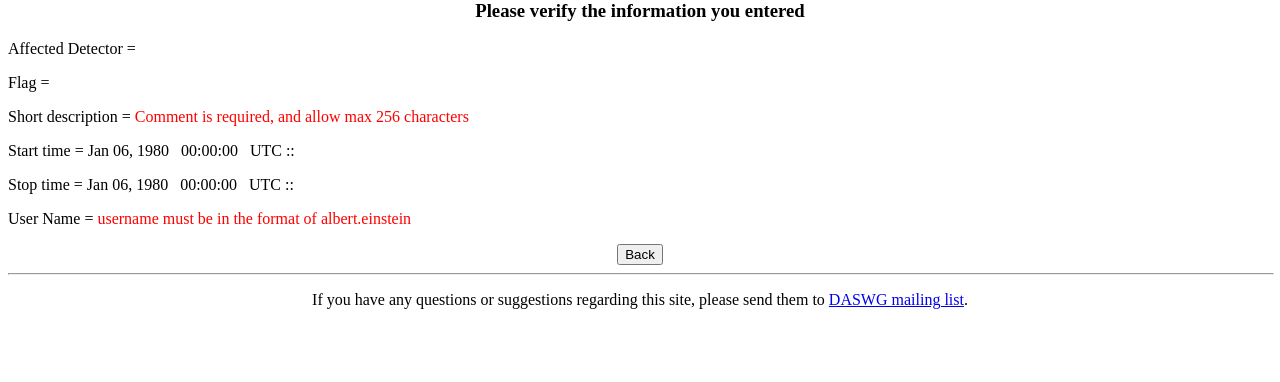
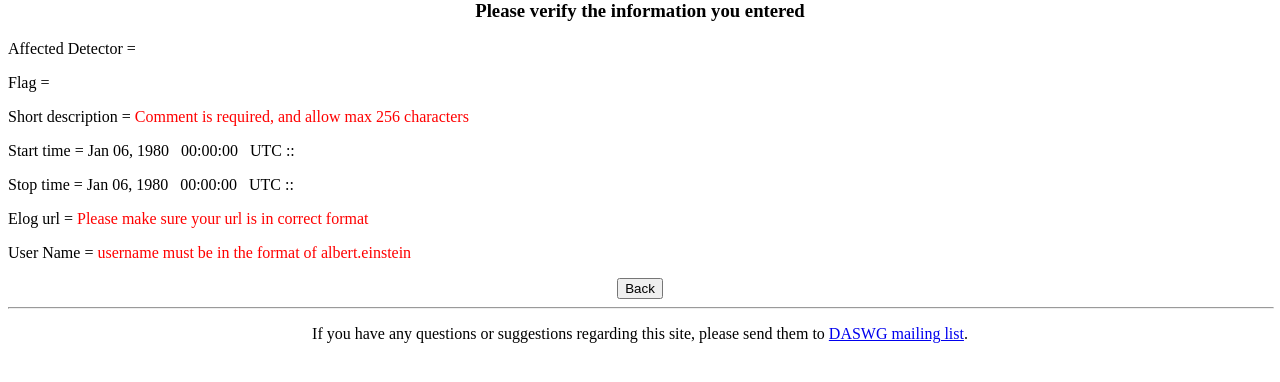
Before and after one commit to gwastro/pycbc-glue, a PHP site: page /flagcheck.php in a window 1280 px wide. Shown: the part 122-504 px from the top of the page. Run offline with PHP 8.4, Linux system fonts and the light colour scheme; data that the repository does not hold is empty.

Commit message:
fix condition check

```diff
--- a/src/php/flagcheck.php
+++ b/src/php/flagcheck.php
@@ -121,13 +121,12 @@ $error = 0;
 
    // validate elog url
     $url = $_POST['url'];
-    if(strpos($url,'http')!=0)
+    if(strpos($url,'http') !== 0)
       {
          $error = $error + 1;
          echo "<p>Elog url = <font color='red'>Please make sure your url is in correct format</font><p/>";
       }
-    elseif(strlen($url)!=0 && strpos($url,'http')==0)
-    //else
+    if(strpos($url,'http') === 0)
       {
          $url=htmlspecialchars($_POST['url']);
          echo "<p>Please click on this <a href='$url' get='_blank'>link</a> to verify the elog url (opens in new window).</p>";
```
